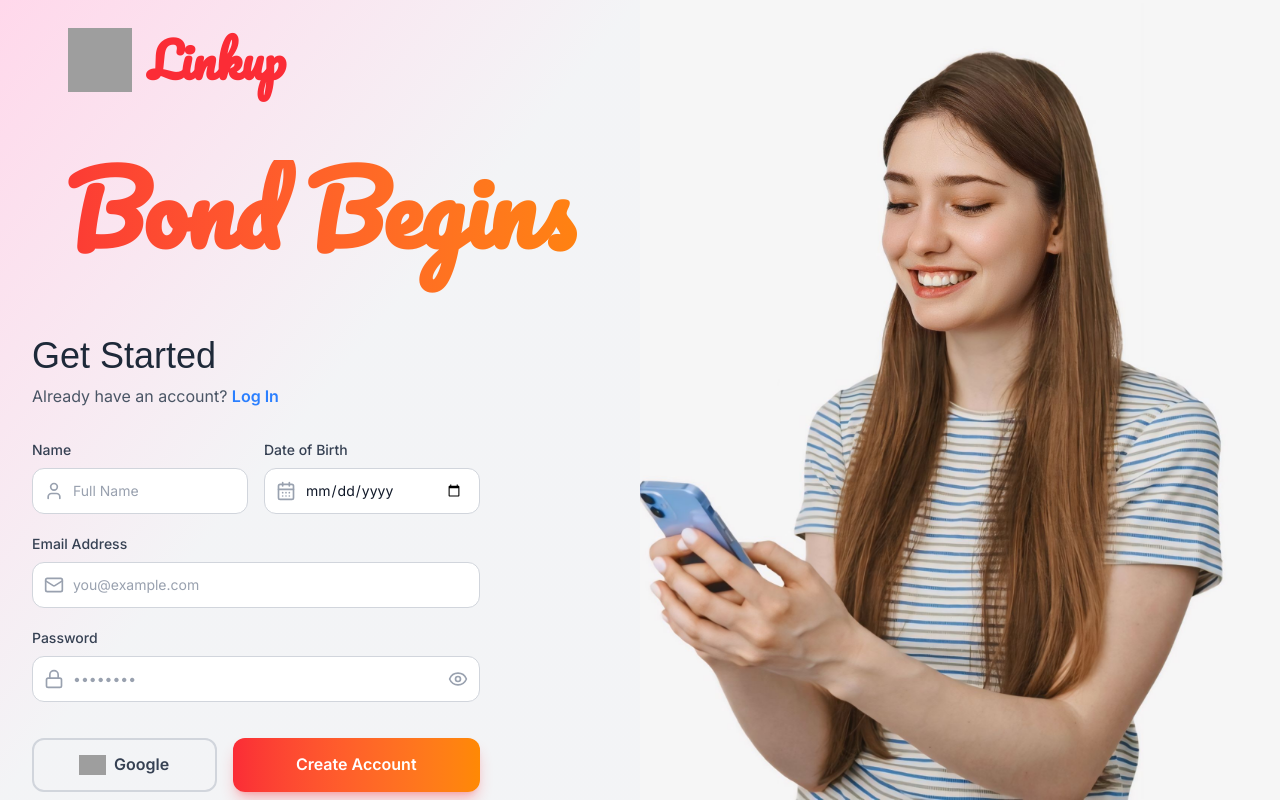
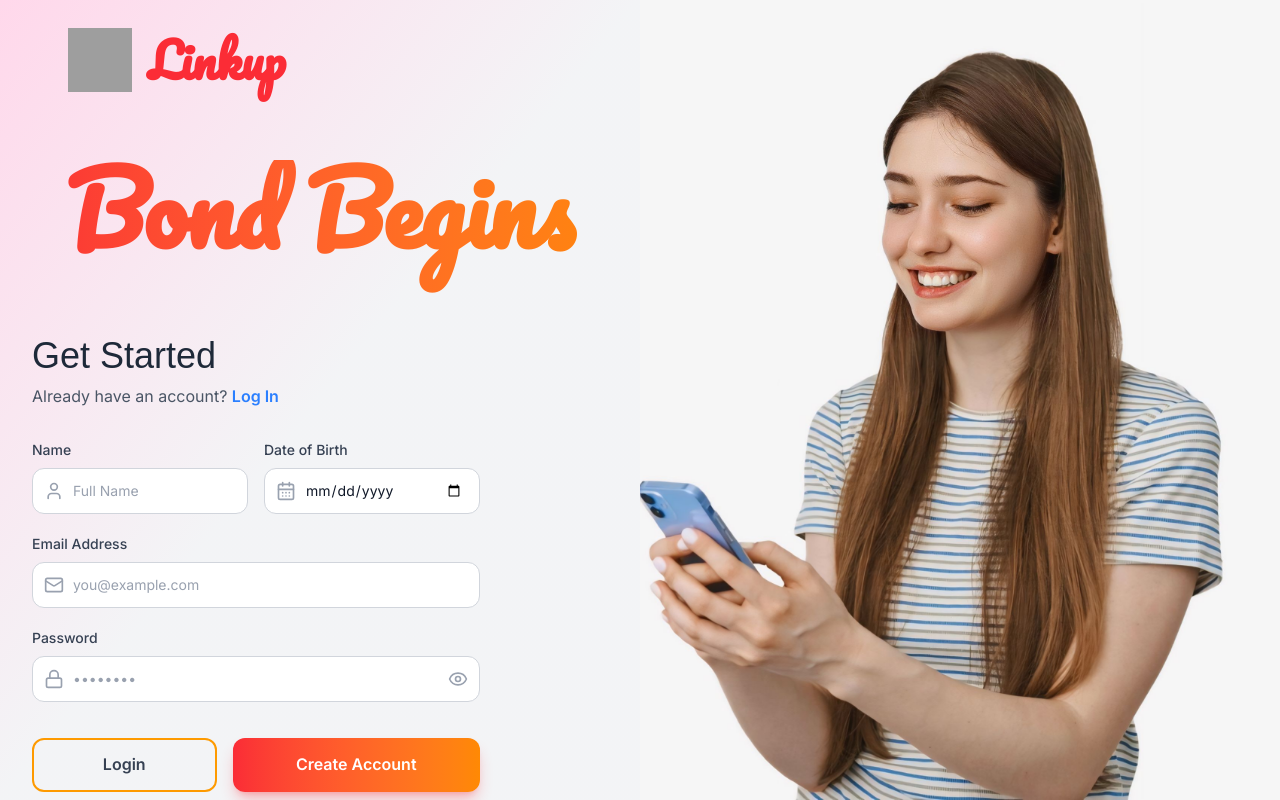
Before and after one commit to Ranvendra/LinkUp, a React (Vite) app in the folder client/: page / in a window 1280 px wide. Built offline with nearby package versions, Linux system fonts and the light colour scheme; grey boxes are pictures that could not be loaded; a web font is replaced by a local one.

Commit message:
Project Completed

```diff
--- a/client/src/components/FirstPage/AuthForm.jsx
+++ b/client/src/components/FirstPage/AuthForm.jsx
@@ -311,10 +311,10 @@ function AuthForms() {
             <button
               type="button"
               onClick={toggleMode}
-              className="flex items-center justify-center flex-3 px-3 sm:px-4 py-2 sm:py-3 border-2 border-gray-300 rounded-lg sm:rounded-xl text-md sm:text-md font-semibold text-gray-700 hover:bg-gray-50 hover:border-gray-400 transition-all"
+              className="flex items-center justify-center flex-3 px-3 sm:px-4 py-2 sm:py-3 border-2 border-amber-500 rounded-lg sm:rounded-xl text-md sm:text-md font-semibold text-gray-700 hover:bg-white hover:border-amber-400 transition-all"
             >
-              <img className="h-4 sm:h-5 pr-2" src={google} alt="Google" />
-              {isLogin ? "Google" : "Google"}
+
+              {isLogin ? "Signup" : "Login"}
             </button>
 
             <button
```
